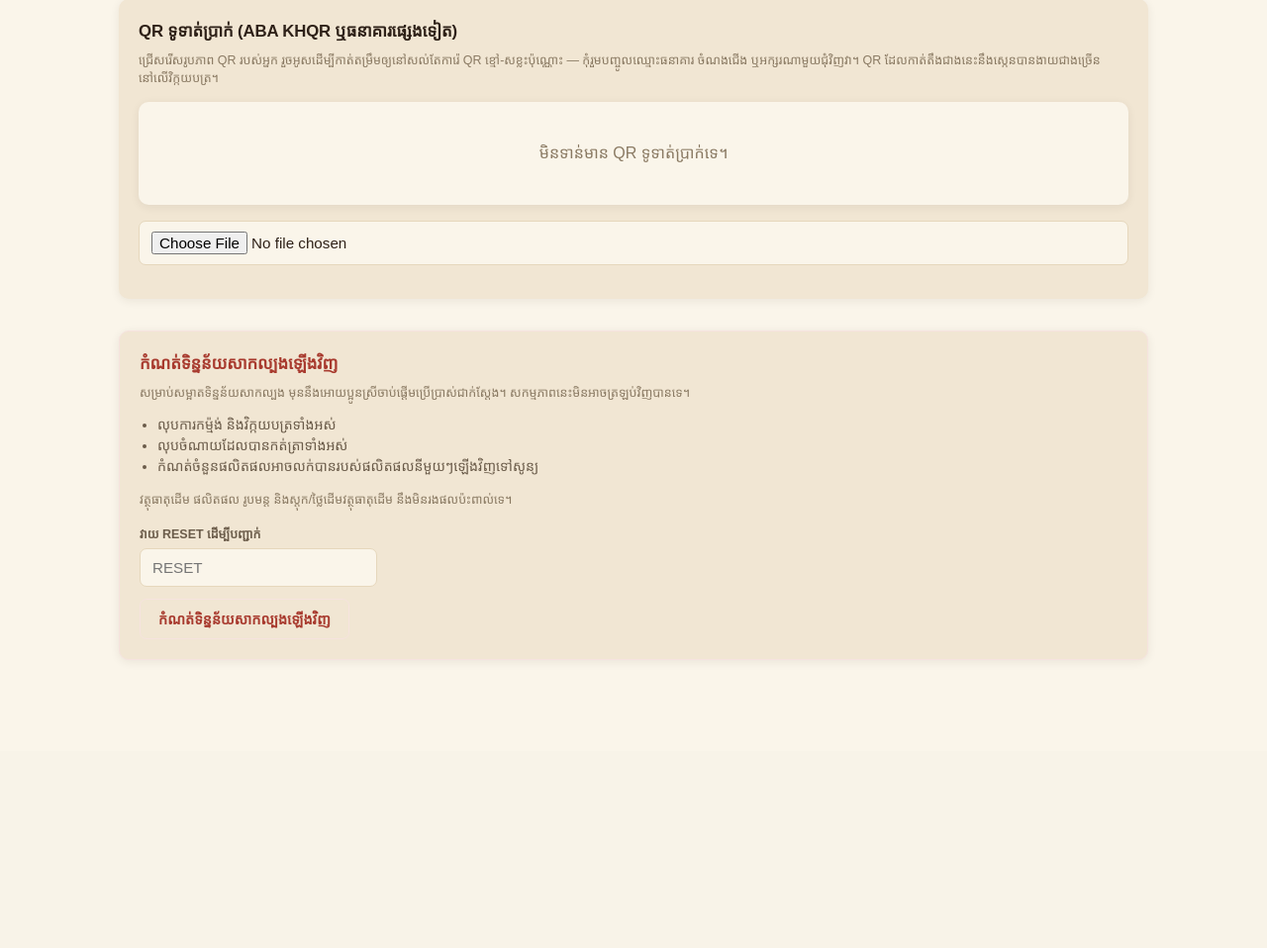
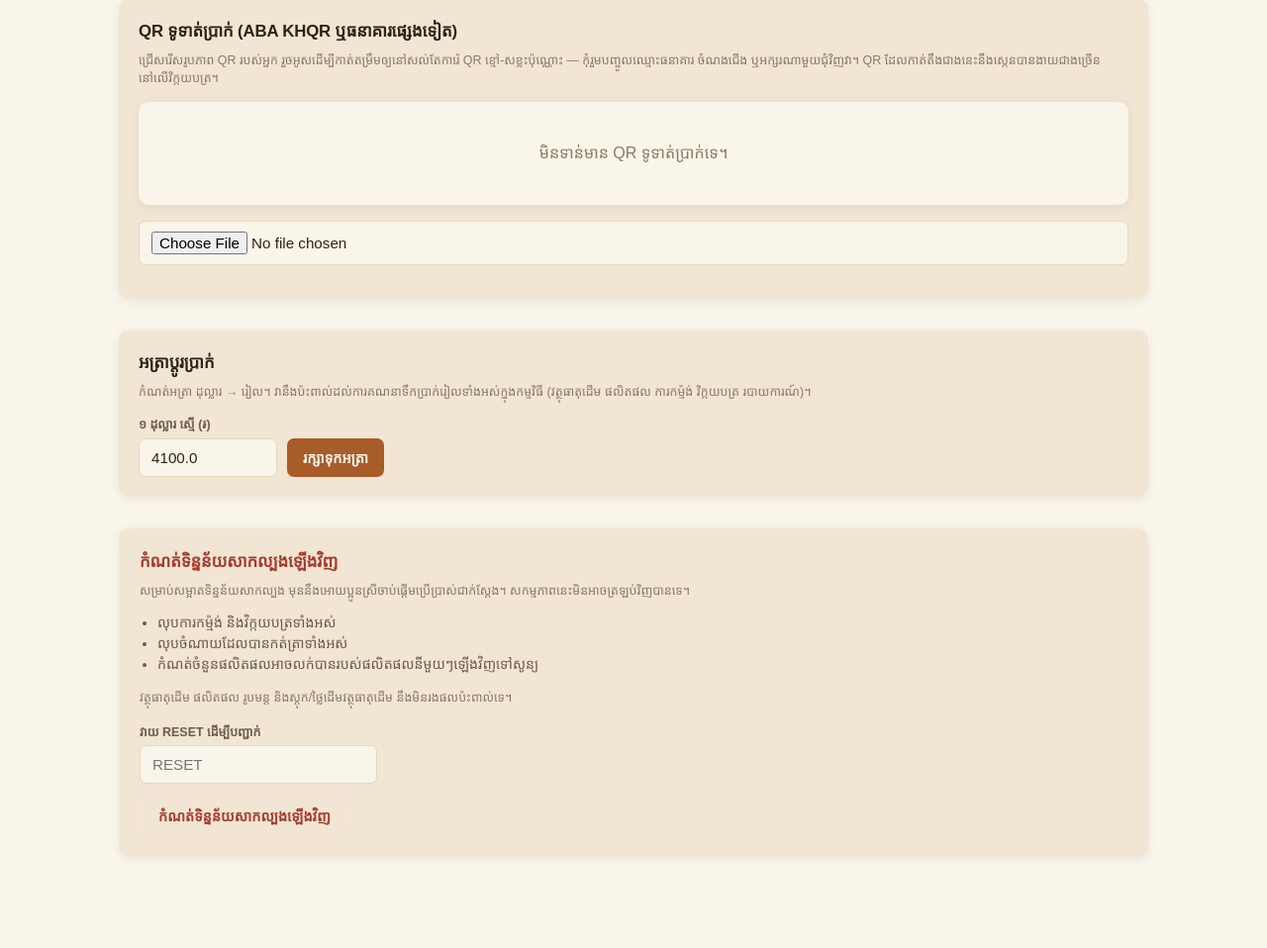
Before and after one commit to Sreyneathkaem/bakery_system, a Flask app: page /settings in a window 1280 px wide. Shown: the part 190-1148 px from the top of the page at 99% size. Before the commit the page ends 857 px from the top, so only its background shows below. Run offline with Flask 3, Linux system fonts and the light colour scheme; the visitor is signed in with stand-in values (Sample User, id 1); data that the repository does not hold is empty; some libraries are stand-ins or nearby versions; some web fonts are replaced.

Commit message:
Add the exchange rate in Setting Tab

```diff
--- a/app.py
+++ b/app.py
@@ -72,8 +72,12 @@ def handle_too_large(e):
 SHOP_NAME = os.environ.get("SHOP_NAME", "ពងទាប្រៃបេកខេរី")
 SHOP_PHONE = os.environ.get("SHOP_PHONE", "")
 
-# Used to show cost in both USD and Riel. Update if the rate changes a lot.
-KHR_PER_USD = float(os.environ.get("KHR_PER_USD", "4100"))
+# Used to show cost in both USD and Riel. This is only the starting
+# default — once the app has run once, the real rate lives in the
+# app_settings table and is editable from the Settings tab (see
+# get_khr_per_usd/set_khr_per_usd below), so it can change without a
+# redeploy.
+DEFAULT_KHR_PER_USD = float(os.environ.get("KHR_PER_USD", "4100"))
 
 # Optional: set these to enable the "Send to shop Telegram" button on
 # invoices. See README.md for how to create a bot and find a chat ID.
@@ -280,11 +284,12 @@ def format_money(value):
 
 
 def usd_to_riel(usd):
-    return usd * KHR_PER_USD
+    return usd * get_khr_per_usd()
 
 
 def riel_to_usd(riel):
-    return riel / KHR_PER_USD if KHR_PER_USD else 0
+    rate = get_khr_per_usd()
+    return riel / rate if rate else 0
 
 
 # Recipe amounts can be typed in a different (but compatible) unit than how
@@ -453,6 +458,36 @@ def clear_qr_upload():
     db = get_db()
     db.execute("DELETE FROM app_settings WHERE key = 'payment_qr'")
     db.commit()
+
+
+def get_khr_per_usd():
+    """Returns the current USD->Riel exchange rate. Cached on `g` so a
+    single request only hits the database once even though this is called
+    from several places (context processor, usd_to_riel/riel_to_usd,
+    templates). Falls back to DEFAULT_KHR_PER_USD until someone sets a
+    rate from the Settings tab."""
+    if not hasattr(g, "_khr_per_usd"):
+        db = get_db()
+        row = db.execute("SELECT value FROM app_settings WHERE key = 'khr_per_usd'").fetchone()
+        rate = None
+        if row and row["value"]:
+            try:
+                rate = float(row["value"])
+            except (TypeError, ValueError):
+                rate = None
+        g._khr_per_usd = rate if rate and rate > 0 else DEFAULT_KHR_PER_USD
+    return g._khr_per_usd
+
+
+def set_khr_per_usd(rate):
+    db = get_db()
+    db.execute(
+        "INSERT INTO app_settings (key, value) VALUES ('khr_per_usd', ?) "
+        "ON CONFLICT (key) DO UPDATE SET value = EXCLUDED.value",
+        (str(rate),),
+    )
+    db.commit()
+    g._khr_per_usd = rate
 
 
 def send_telegram_message(chat_id, text):
@@ -565,6 +600,16 @@ def inject_translator():
     return {"t": g.t, "current_lang": session.get("lang", DEFAULT_LANG)}
 
 
+@app.context_processor
+def inject_khr_per_usd():
+    # Only fetch once a user is logged in (the login page itself has no
+    # need for it, and no db connection should be opened for anonymous
+    # visitors hitting that route).
+    if session.get("user_email"):
+        return {"khr_per_usd": get_khr_per_usd()}
+    return {}
+
+
 @app.route("/lang/<code>")
 def set_lang(code):
     if code in ("km", "en"):
@@ -746,7 +791,6 @@ def materials():
     return render_template(
         "materials.html",
         materials=rows,
-        khr_per_usd=KHR_PER_USD,
         history_by_material=history_by_material,
         bake_products=bake_products,
         bake_products_json=json.dumps(bake_products),
@@ -1061,7 +1105,6 @@ def products():
         "products.html",
         products=products_with_recipes,
         all_materials=all_materials,
-        khr_per_usd=KHR_PER_USD,
         open_product_id=open_product_id,
     )
 
@@ -1588,7 +1631,6 @@ def order_invoice(order_id):
         invoice_text=invoice_text,
         shop_name=SHOP_NAME,
         shop_phone=SHOP_PHONE,
-        khr_per_usd=KHR_PER_USD,
         telegram_shop_enabled=bool(TELEGRAM_BOT_TOKEN and TELEGRAM_CHAT_ID),
         has_qr=bool(get_qr_data()),
     )
@@ -1725,7 +1767,6 @@ def reports():
         material_cost=totals["cost"],
         net_profit=totals["income"] - total_expenses - totals["cost"],
         recent_expenses=recent_expenses,
-        khr_per_usd=KHR_PER_USD,
     )
 
 
@@ -1734,7 +1775,26 @@ def reports():
 @app.route("/settings")
 @login_required
 def settings():
-    return render_template("settings.html", qr_filename=("payment_qr" if get_qr_data() else None))
+    return render_template(
+        "settings.html",
+        qr_filename=("payment_qr" if get_qr_data() else None),
+    )
+
+
+@app.route("/settings/exchange-rate", methods=["POST"])
+@login_required
+def update_exchange_rate():
+    raw = request.form.get("khr_per_usd", "").strip()
+    try:
+        rate = float(raw)
+    except (TypeError, ValueError):
+        rate = 0
+    if rate <= 0:
+        flash(g.t("exchange_rate_invalid"), "error")
+        return redirect(url_for("settings"))
+    set_khr_per_usd(rate)
+    flash(g.t("exchange_rate_updated"), "success")
+    return redirect(url_for("settings"))
 
 
 @app.route("/settings/qr/upload", methods=["POST"])
--- a/templates/settings.html
+++ b/templates/settings.html
@@ -47,6 +47,22 @@
     </div>
 
     <p id="qr-upload-status" class="field-hint"></p>
+  </div>
+</div>
+
+<div class="section">
+  <div class="card">
+    <h3>{{ t('exchange_rate_title') }}</h3>
+    <p class="field-hint" style="margin-bottom:14px;">{{ t('exchange_rate_sub') }}</p>
+
+    <form method="POST" action="{{ url_for('update_exchange_rate') }}" class="form-row" style="align-items:flex-end;">
+      <input type="hidden" name="csrf_token" value="{{ csrf_token() }}">
+      <div class="field">
+        <label for="khr_per_usd">{{ t('exchange_rate_label') }}</label>
+        <input type="number" step="any" min="0" id="khr_per_usd" name="khr_per_usd" value="{{ khr_per_usd }}" style="width:140px" required>
+      </div>
+      <button type="submit">{{ t('exchange_rate_save_btn') }}</button>
+    </form>
   </div>
 </div>
 
--- a/translations.py
+++ b/translations.py
@@ -353,6 +353,15 @@ TR = {
         "total_paid_usd_ph": "សរុបបង់ ($)",
         "total_paid_riel_ph": "សរុបបង់ (៛)",
         "total_paid_hint": "ជាជម្រើស៖ បញ្ចូលចំនួនទឹកប្រាក់សរុបដែលបានបង់សម្រាប់ការទិញនេះ ដើម្បីអោយប្រព័ន្ធគណនាថ្លៃដើម/ឯកតាឡើងវិញដោយស្វ័យប្រវត្តិ (មធ្យមភាគទម្ងន់)។",
+
+        # Exchange rate (Settings page)
+        "exchange_rate_title": "អត្រាប្តូរប្រាក់",
+        "exchange_rate_sub": "កំណត់អត្រា ដុល្លារ → រៀល។ វានឹងប៉ះពាល់ដល់ការគណនាទឹកប្រាក់រៀលទាំងអស់ក្នុងកម្មវិធី (វត្ថុធាតុដើម ផលិតផល ការកម្ម៉ង់ វិក្កយបត្រ របាយការណ៍)។",
+        "exchange_rate_label": "១ ដុល្លារ ស្មើ (៛)",
+        "exchange_rate_current": "អត្រាបច្ចុប្បន្ន",
+        "exchange_rate_save_btn": "រក្សាទុកអត្រា",
+        "exchange_rate_updated": "បានធ្វើបច្ចុប្បន្នភាពអត្រាប្តូរប្រាក់។",
+        "exchange_rate_invalid": "សូមបញ្ចូលអត្រាដែលត្រឹមត្រូវ (ធំជាងសូន្យ)។",
 
         # Reset test data (Settings page)
         "reset_title": "កំណត់ទិន្នន័យសាកល្បងឡើងវិញ",
@@ -710,6 +719,15 @@ TR = {
         "total_paid_riel_ph": "Total paid (៛)",
         "total_paid_hint": "Optional: enter the total amount paid for this restock, and the app will recalculate cost/unit automatically (weighted average).",
 
+        # Exchange rate (Settings page)
+        "exchange_rate_title": "Exchange rate",
+        "exchange_rate_sub": "Set the USD → Riel rate. This affects every Riel conversion in the app (materials, products, orders, invoices, reports).",
+        "exchange_rate_label": "1 USD equals (៛)",
+        "exchange_rate_current": "Current rate",
+        "exchange_rate_save_btn": "Save rate",
+        "exchange_rate_updated": "Exchange rate updated.",
+        "exchange_rate_invalid": "Enter a valid rate (greater than zero).",
+
         # Reset test data (Settings page)
         "reset_title": "Reset test data",
         "reset_sub": "For clearing out test data before your sister starts using this for real. This can't be undone.",
```
